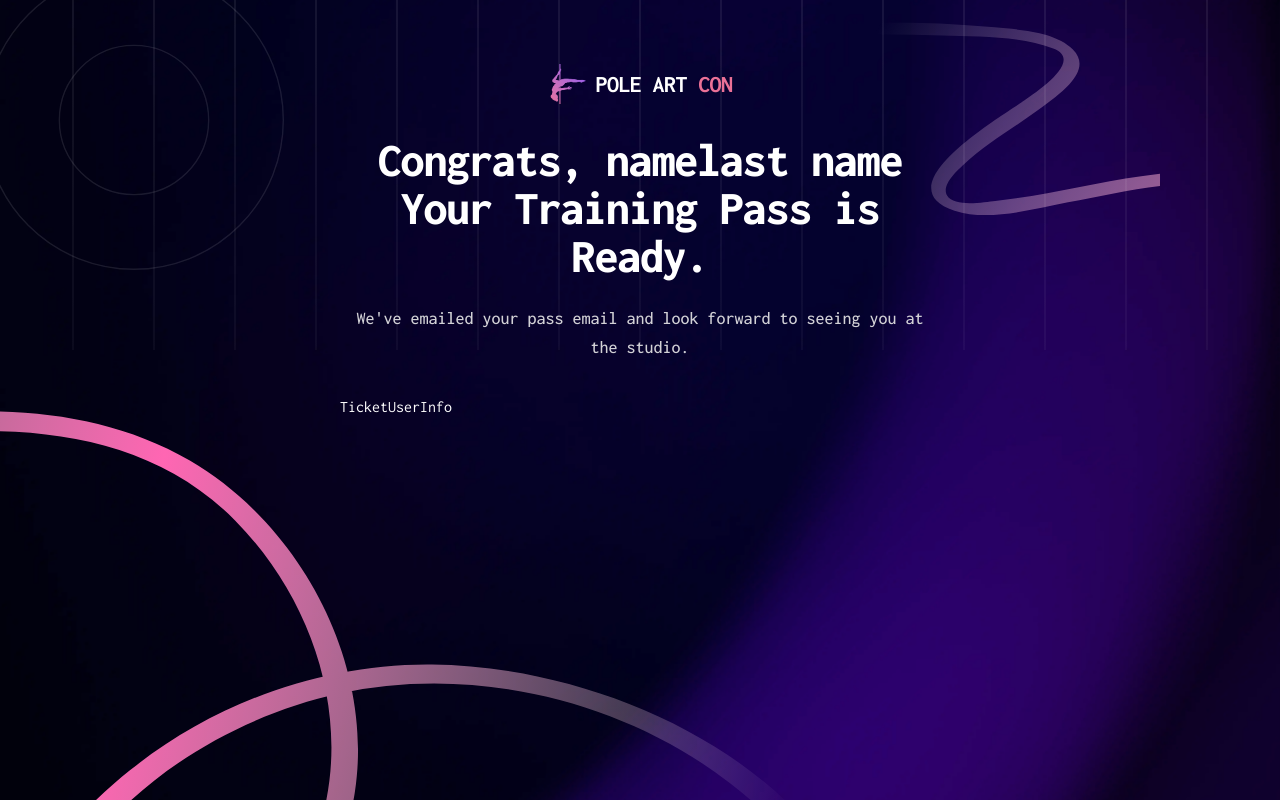
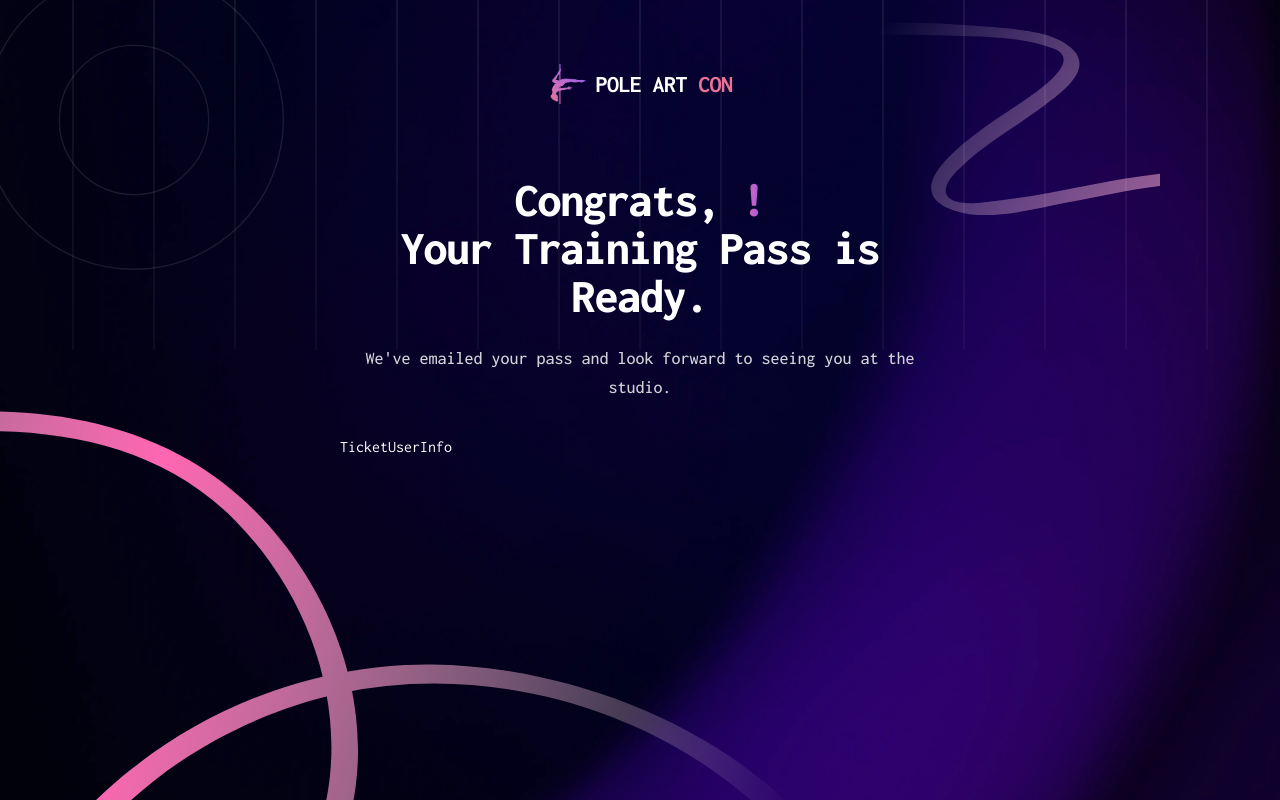
Before and after one commit to jazminadriana/ticket-generator, a React (Vite) app: page / in a window 1280 px wide. Built offline with nearby package versions, Linux system fonts and the light colour scheme.

Commit message:
feat(ticket): implement SuccessMessage with brand text gradients

```diff
--- a/src/components/ticket/TicketCard.tsx
+++ b/src/components/ticket/TicketCard.tsx
@@ -1,10 +1,10 @@
-import { TicketHeader } from './subcomponents/TicketHeader';
+import { SuccessMessage } from './subcomponents/SuccessMessage';
 import { TicketUserInfo } from './subcomponents/TicketUserInfo';
 
 export const TicketCard = () => {
   return (
     <>
-      <TicketHeader />
+      <SuccessMessage />
       <TicketUserInfo />
     </>
   );
--- /dev/null
+++ b/src/components/ticket/subcomponents/SuccessMessage.tsx
@@ -0,0 +1,25 @@
+interface SuccessMessageProps {
+  name: string;
+  email: string;
+}
+
+export const SuccessMessage = ({ name, email }: SuccessMessageProps) => {
+  return (
+    <header className="mb-8 mt-10">
+      <section className="flex flex-col items-center">
+        <h1 className="mb-6 px-4 text-center text-3xl md:text-5xl font-extrabold tracking-tight">
+          Congrats,{' '}
+          <span className="bg-[image:var(--bg-image-text-gradient)] bg-clip-text text-transparent">
+            {name}!
+          </span>{' '}
+          <br />
+          Your Training Pass is Ready.
+        </h1>
+        <p className="mx-auto max-w-2xl text-center text-lg font-medium text-neutral-300 leading-relaxed">
+          We've emailed your pass <span className="text-pink-400">{email}</span>{' '}
+          and look forward to seeing you at the studio.
+        </p>
+      </section>
+    </header>
+  );
+};
--- a/src/components/ticket/subcomponents/TicketHeader.tsx
+++ /dev/null
@@ -1,14 +0,0 @@
-export const TicketHeader = () => {
-  return (
-    <section className="mb-8">
-      <h1 className="mb-6 px-4 text-center text-3xl md:text-5xl font-extrabold tracking-tight">
-        Congrats, <span>name</span>
-        <span>last name</span> Your Training Pass is Ready.
-      </h1>
-      <p className="mx-auto max-w-2xl text-center text-lg font-medium text-neutral-300 leading-relaxed">
-        We've emailed your pass <span>email</span> and look forward to seeing
-        you at the studio.
-      </p>
-    </section>
-  );
-};
```
